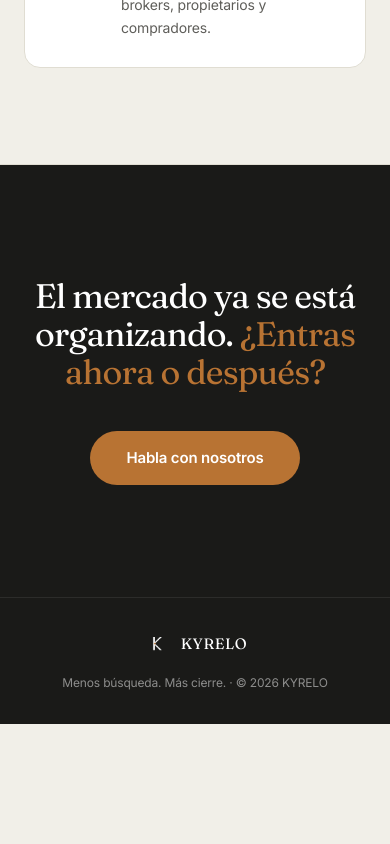
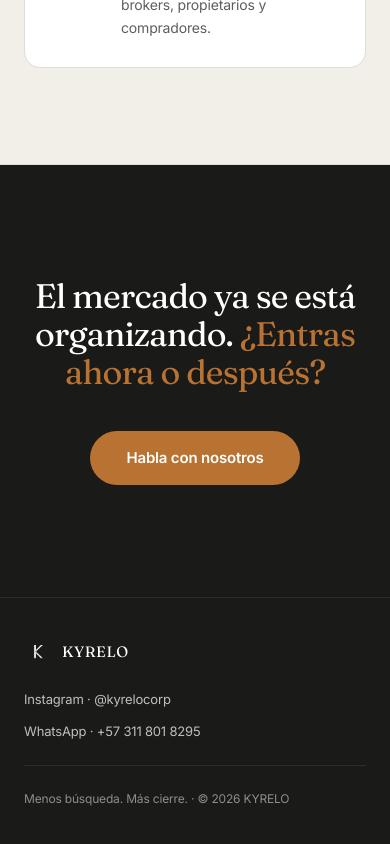
Before and after one commit to lausotoco/inmobiliaria-os, a Next.js app: page / in a window 390 px wide. Shown: the part 5867-6711 px from the top of the page. Before the commit the page ends 6591 px from the top, so only its background shows below. Built offline with nearby package versions, Linux system fonts and the light colour scheme; no server answers.

Commit message:
Login a brokers y contacto en footer

```diff
--- a/app/login/page.tsx
+++ b/app/login/page.tsx
@@ -122,7 +122,7 @@ export default function LoginPage() {
             ¿Eres broker o inmobiliaria aliada?
           </p>
           <a
-            href="/registro-broker"
+            href="/brokers"
             className="mt-2 inline-block text-[13px] font-medium text-[#1A1A18] underline underline-offset-4 transition hover:opacity-70"
           >
             Crea tu cuenta de broker
--- a/components/landing/LandingKyrelo.tsx
+++ b/components/landing/LandingKyrelo.tsx
@@ -700,9 +700,10 @@ export default function LandingKyrelo({
 
       {/* ════════ FOOTER (mínimo, opcional) ════════ */}
       <footer
-        className="flex flex-col items-center justify-between gap-4 px-6 py-8 sm:flex-row sm:px-10"
+        className="flex flex-col gap-6 px-6 py-10 sm:px-10"
         style={{ background: C.grafito, borderTop: `1px solid rgba(255,255,255,0.08)` }}
       >
+        <div className="flex flex-col items-start justify-between gap-6 sm:flex-row sm:items-center">
           <div className="flex items-center gap-2.5">
             <Image
               src="/kyrelo-isotipo.png"
@@ -715,7 +716,34 @@ export default function LandingKyrelo({
               KYRELO
             </span>
           </div>
-        <p className="text-[12px]" style={{ color: "rgba(255,255,255,0.5)" }}>
+
+          {/* Contacto: Instagram + WhatsApp/teléfono */}
+          <div className="flex flex-wrap items-center gap-x-7 gap-y-3">
+            <a
+              href="https://www.instagram.com/kyrelocorp"
+              target="_blank"
+              rel="noopener noreferrer"
+              className="text-[13px] transition-opacity hover:opacity-70"
+              style={{ color: "rgba(255,255,255,0.72)" }}
+            >
+              Instagram · @kyrelocorp
+            </a>
+            <a
+              href={wa("Hola KYRELO, quiero más información.")}
+              target="_blank"
+              rel="noopener noreferrer"
+              className="text-[13px] transition-opacity hover:opacity-70"
+              style={{ color: "rgba(255,255,255,0.72)" }}
+            >
+              WhatsApp · +57 311 801 8295
+            </a>
+          </div>
+        </div>
+
+        <p
+          className="border-t pt-6 text-[12px]"
+          style={{ color: "rgba(255,255,255,0.5)", borderColor: "rgba(255,255,255,0.08)" }}
+        >
           Menos búsqueda. Más cierre. · © {new Date().getFullYear()} KYRELO
         </p>
       </footer>
```
Also changed, not shown: LEEME.txt. Lines whose indentation alone changed are shown as unchanged.
